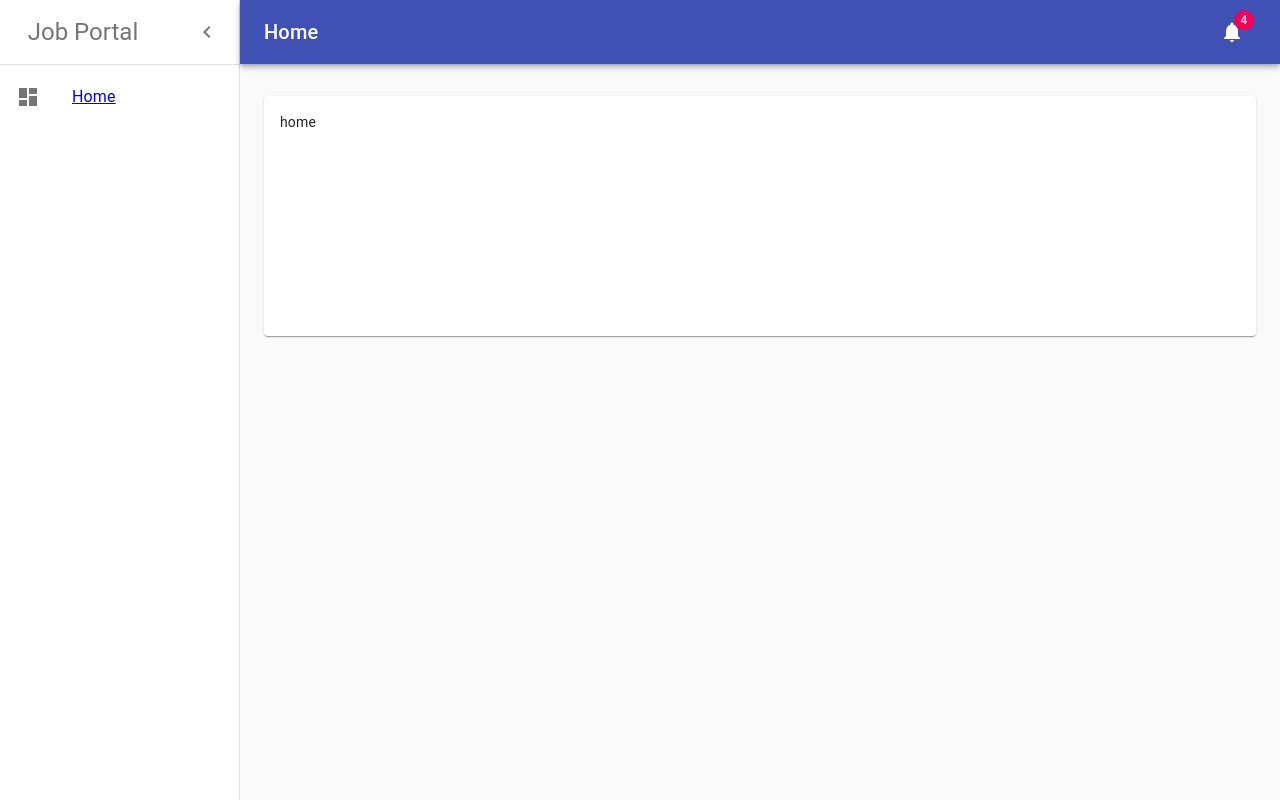
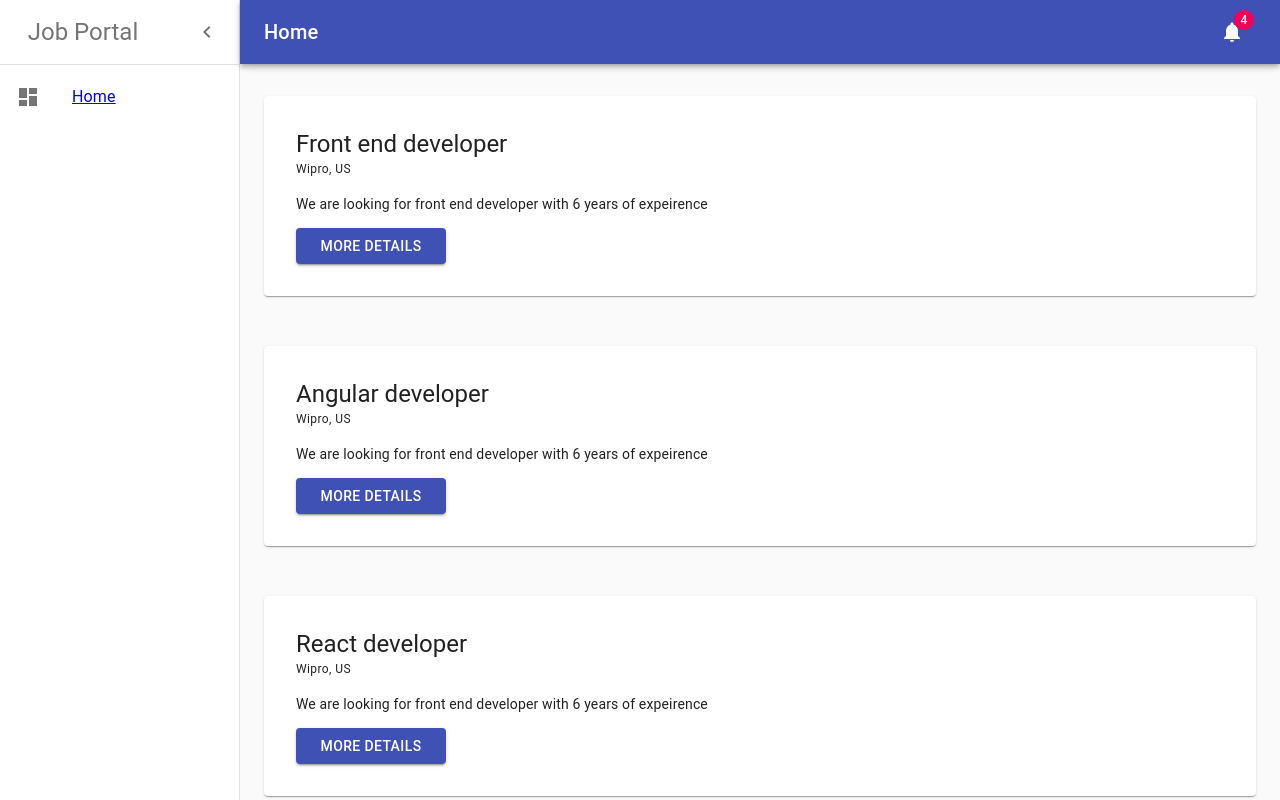
Before and after one commit to Sidharthpm11/job-portal, a React (Create React App) app: page / in a window 1280 px wide. Built offline with nearby package versions, Linux system fonts and the light colour scheme.

Commit message:
dynamically load job list

```diff
--- a/package.json
+++ b/package.json
@@ -8,6 +8,7 @@
     "@testing-library/jest-dom": "^5.14.1",
     "@testing-library/react": "^11.2.7",
     "@testing-library/user-event": "^12.8.3",
+    "axios": "^0.21.1",
     "clsx": "^1.1.1",
     "cra-template": "1.1.2",
     "react": "^17.0.2",
--- /dev/null
+++ b/public/data/jobs.json
@@ -0,0 +1,51 @@
+[
+    {
+        "id": "1",
+        "title": "Front end developer",
+        "company": "Wipro",
+        "location": "US",
+        "description": "We are looking for front end developer with 6 years of expeirence"
+    },
+    {
+        "id": "2",
+        "title": "Angular developer",
+        "company": "Wipro",
+        "location": "US",
+        "description": "We are looking for front end developer with 6 years of expeirence"
+    },
+    {
+        "id": "3",
+        "title": "React developer",
+        "company": "Wipro",
+        "location": "US",
+        "description": "We are looking for front end developer with 6 years of expeirence"
+    },
+    {
+        "id": "4",
+        "title": "Python developer",
+        "company": "Wipro",
+        "location": "US",
+        "description": "We are looking for front end developer with 6 years of expeirence"
+    },
+    {
+        "id": "5",
+        "title": "Java developer",
+        "company": "Wipro",
+        "location": "US",
+        "description": "We are looking for front end developer with 6 years of expeirence"
+    },
+    {
+        "id": "6",
+        "title": "HTML developer",
+        "company": "Wipro",
+        "location": "US",
+        "description": "We are looking for front end developer with 6 years of expeirence"
+    },
+    {
+        "id": "7",
+        "title": "php developer",
+        "company": "Wipro",
+        "location": "US",
+        "description": "We are looking for front end developer with 6 years of expeirence"
+    }
+]
--- a/src/containers/Home/Home.js
+++ b/src/containers/Home/Home.js
@@ -1,10 +1,11 @@
-import React from "react";
+import React, { useEffect, useState } from "react";
 import clsx from "clsx";
 import { makeStyles } from "@material-ui/core/styles";
 import Container from "@material-ui/core/Container";
 import Grid from "@material-ui/core/Grid";
 import Paper from "@material-ui/core/Paper";
-
+import { Button, Typography } from "@material-ui/core";
+import { getJobs } from "../../services/job.services";
 
 const useStyles = makeStyles((theme) => ({
   appBarSpacer: theme.mixins.toolbar,
@@ -18,19 +19,45 @@ const useStyles = makeStyles((theme) => ({
     paddingBottom: theme.spacing(4),
   },
   paper: {
-    padding: theme.spacing(2),
+    padding: theme.spacing(4),
     display: "flex",
     overflow: "auto",
+    marginBottom: '50px',
     flexDirection: "column",
   },
   fixedHeight: {
-    height: 240,
+    height: 200,
   },
+  moreButton: {
+    width: "150px"
+  }
 }));
 
 export default function Home() {
+  const initialState = {
+    jobs: []
+  }
+  const [state, setstate] = useState(initialState);
   const classes = useStyles();
 
+  useEffect(() => {
+    getJobs()
+    .then((res)=>{
+      setstate({...state, jobs: res})
+    })
+  }, []);
+  const getJobsList = ()=> state.jobs.map((item)=> {
+    return (
+      <Paper key={item.id} className={fixedHeightPaper}>
+        <Typography component="h3" variant="h5">{item.title}</Typography>
+        <Typography component="h4" variant="caption">{item.company}, {item.location}</Typography>
+        <p>{item.description}</p>
+        <Button className={classes.moreButton} variant="contained" color="primary">
+          More Details
+        </Button>
+      </Paper>
+    )
+  })
   const fixedHeightPaper = clsx(classes.paper, classes.fixedHeight);
   return (
     <main className={classes.content}>
@@ -38,9 +65,7 @@ export default function Home() {
       <Container maxWidth="lg" className={classes.container}>
         <Grid container>
           <Grid item xs={12}>
-              <Paper className={fixedHeightPaper}>
-                home
-              </Paper>
+            {getJobsList()}
           </Grid>
         </Grid>
       </Container>
--- /dev/null
+++ b/src/services/job.services.js
@@ -0,0 +1,5 @@
+import axios from "axios";
+
+const baseUrl = "http://localhost:3000/";
+axios.defaults.baseURL = baseUrl;
+export const getJobs = () => axios.get("/data/jobs.json").then(a => a.data);
```
Also changed, not shown: 1 other file (tests, documents, lock files or other folders). Lines whose indentation alone changed are shown as unchanged.
